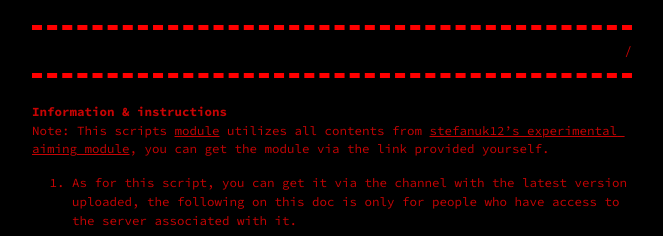
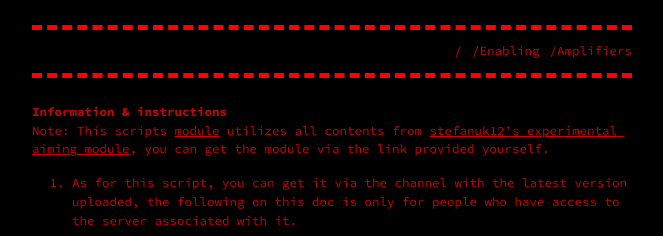
Before and after one commit to Darkfire0576/Darkus, a Jekyll site: the page built from index.md, in a window 1280 px wide. Shown: the top 236 px of the page, without its empty margins (308-971 px from the left). Built offline with Jekyll 4.4.1, drawn with Linux system fonts in a browser that asks for light colours.

Commit message:
Update _config.yml

```diff
--- a/_config.yml
+++ b/_config.yml
@@ -2,7 +2,8 @@
 
 header_pages:
   - index.md
-  - introduction.md
+  - Enabling.md
+  - Amplifiers.md
 
 #footer: 'follow us on <a href="https://twitter.com/">twitter</a>'
 
```
